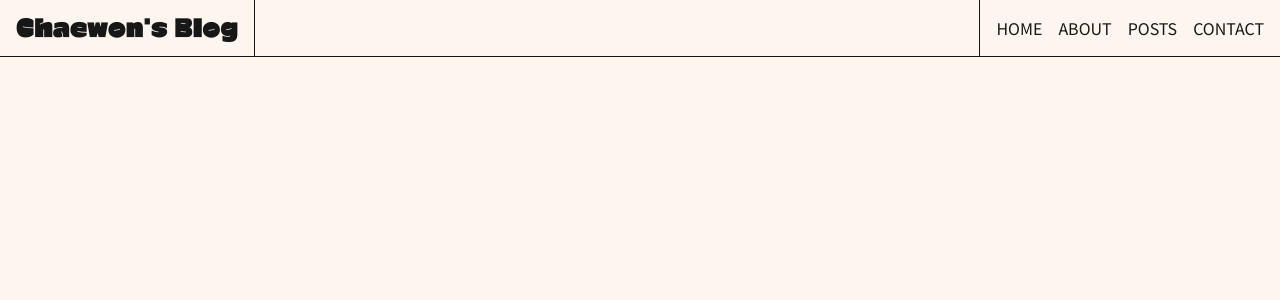
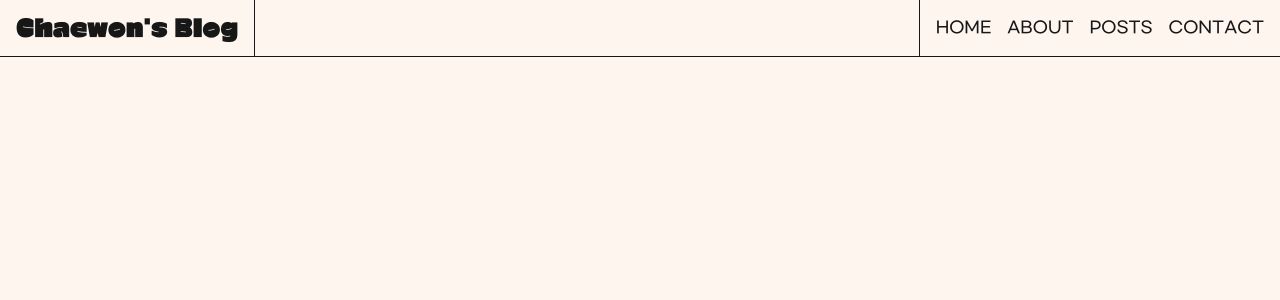
Before and after one commit to ychae030/next_blog, a Next.js app: page / in a window 1280 px wide. Shown: the top 300 px of the page. Built offline with nearby package versions, Linux system fonts and the light colour scheme.

Commit message:
Design: Font 추가

```diff
--- a/src/app/layout.tsx
+++ b/src/app/layout.tsx
@@ -1,6 +1,6 @@
 import type { Metadata } from "next";
 import "@/styles/globals.css";
-import { changwon_bold, gmarket_md, noto_sans_KR } from "@/styles/fonts/fonts";
+import { changwon_bold, gmarket_md } from "@/styles/fonts/fonts";
 import Header from "@/components/common/Header";
 import Container from "@/components/common/Container";
 import Footer from "@/components/common/Footer";
@@ -18,7 +18,7 @@ export default function RootLayout({
   return (
     <html lang="en">
       <body
-        className={`${gmarket_md.variable} ${noto_sans_KR.className} ${changwon_bold.variable} antialiased`}
+        className={`${gmarket_md.variable} ${changwon_bold.variable} antialiased`}
       >
         <Header />
         <main>
--- a/src/styles/fonts/fonts.ts
+++ b/src/styles/fonts/fonts.ts
@@ -1,11 +1,4 @@
 import localFont from "next/font/local";
-import { Noto_Sans_KR } from "next/font/google";
-
-// If loading a variable font, you don't need to specify the font weight
-export const noto_sans_KR = Noto_Sans_KR({
-  subsets: ["latin"],
-  display: "swap",
-});
 
 export const gmarket_md = localFont({
   src: "./GmarketSansMedium.woff",
--- a/src/styles/globals.css
+++ b/src/styles/globals.css
@@ -3,11 +3,19 @@
 @tailwind utilities;
 
 :root {
+  /* colors */
   --background: #fef5ee;
   --foreground: #171717;
   --brand: #2b5637;
   --point: #f3d002;
   --sub: #f8b0c4;
+
+  /* responsive */
+  --breakpoint-sm: 640px;
+  --breakpoint-md: 768px;
+  --breakpoint-lg: 1024px;
+  --breakpoint-xl: 1280px;
+  --breakpoint-2xl: 1536px;
 }
 
 @media (prefers-color-scheme: dark) {
@@ -21,7 +29,5 @@
 body {
   color: var(--foreground);
   background: var(--background);
+  font-family: var(--font-gmarket-md);
 }
-p {
-  color: var(--sub);
-}
```
